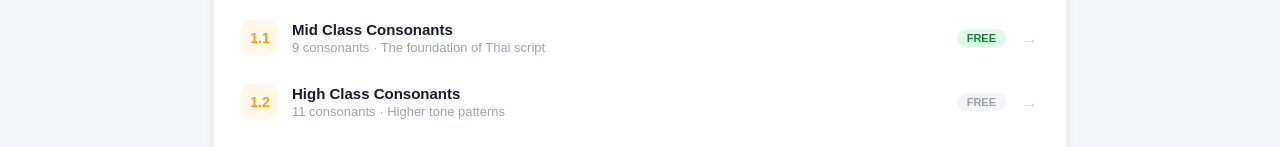
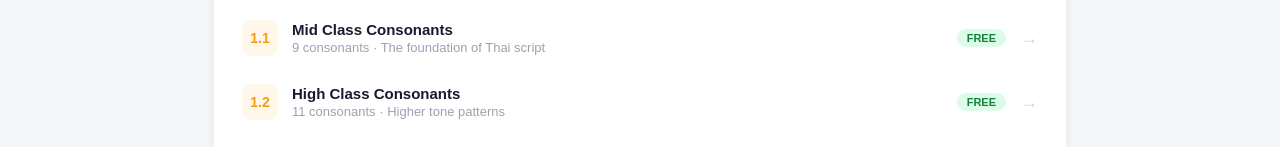
Before and after one commit to Davidjohnray/thailand-jobs, a Next.js app: page /learn-thai/a1 in a window 1280 px wide. Shown: the part 640-787 px from the top of the page. Built offline with nearby package versions, Linux system fonts and the light colour scheme; no server answers; the database is empty.

Commit message:
a1: add A2 subscribe banner at bottom of overview

```diff
--- a/app/learn-thai/a1/page.tsx
+++ b/app/learn-thai/a1/page.tsx
@@ -119,7 +119,7 @@ export default function A1Hub() {
           </Link>
         </div>
 
-        {UNITS.map(unit => (
+                {UNITS.map(unit => (
           <div key={unit.number} style={{ background: 'white', borderRadius: '20px', overflow: 'hidden', boxShadow: '0 2px 12px rgba(0,0,0,0.07)' }}>
             <div style={{ background: `linear-gradient(135deg, ${unit.color}20, ${unit.color}08)`, borderLeft: `5px solid ${unit.color}`, padding: '20px 24px', display: 'flex', gap: '16px', alignItems: 'center', flexWrap: 'wrap' }}>
               <div style={{ background: unit.color, width: '48px', height: '48px', borderRadius: '12px', display: 'flex', alignItems: 'center', justifyContent: 'center', fontSize: '22px', flexShrink: 0 }}>{unit.emoji}</div>
@@ -143,10 +143,7 @@ export default function A1Hub() {
                       <div style={{ color: '#1a1a2e', fontWeight: '700', fontSize: '15px', marginBottom: '2px' }}>{lesson.title}</div>
                       <div style={{ color: '#9ca3af', fontSize: '13px' }}>{lesson.desc}</div>
                     </div>
-                    {lesson.free
-                      ? <span style={{ background: '#dcfce7', color: '#15803d', fontSize: '11px', fontWeight: '800', padding: '3px 10px', borderRadius: '20px', flexShrink: 0 }}>FREE</span>
-                      : <span style={{ background: '#f3f4f6', color: '#9ca3af', fontSize: '11px', fontWeight: '700', padding: '3px 10px', borderRadius: '20px', flexShrink: 0 }}>FREE</span>
-                    }
+                    <span style={{ background: '#dcfce7', color: '#15803d', fontSize: '11px', fontWeight: '800', padding: '3px 10px', borderRadius: '20px', flexShrink: 0 }}>FREE</span>
                     <span style={{ color: '#d1d5db', fontSize: '18px', flexShrink: 0 }}>→</span>
                   </div>
                 </Link>
@@ -154,6 +151,27 @@ export default function A1Hub() {
             </div>
           </div>
         ))}
+
+        {/* A2 BANNER */}
+        <div style={{ background: 'linear-gradient(135deg, #0369a1, #0ea5e9)', borderRadius: '20px', padding: '32px 28px', display: 'flex', alignItems: 'center', gap: '20px', flexWrap: 'wrap' }}>
+          <div style={{ flex: 1 }}>
+            <div style={{ color: 'rgba(255,255,255,0.7)', fontSize: '13px', fontWeight: '700', marginBottom: '6px' }}>🚀 READY FOR MORE?</div>
+            <h3 style={{ color: 'white', fontSize: '22px', fontWeight: '900', margin: '0 0 8px' }}>Continue to A2 — Elementary Thai</h3>
+            <p style={{ color: 'rgba(255,255,255,0.7)', fontSize: '14px', margin: '0 0 8px', lineHeight: '1.6' }}>
+              Real conversations · Food & ordering · Shopping & bargaining · Getting around · Health & body
+            </p>
+            <div style={{ color: 'rgba(255,255,255,0.9)', fontSize: '15px', fontWeight: '800' }}>฿199/month · Cancel anytime</div>
+          </div>
+          <div style={{ display: 'flex', flexDirection: 'column', gap: '10px', flexShrink: 0 }}>
+            <Link href="/learn-thai/subscribe" style={{ background: 'white', color: '#0369a1', padding: '14px 28px', borderRadius: '12px', textDecoration: 'none', fontWeight: '900', fontSize: '15px', textAlign: 'center' }}>
+              Subscribe & Unlock A2 →
+            </Link>
+            <Link href="/learn-thai/subscribe" style={{ background: 'rgba(255,255,255,0.15)', color: 'white', padding: '12px 28px', borderRadius: '12px', textDecoration: 'none', fontWeight: '700', fontSize: '14px', textAlign: 'center', border: '1px solid rgba(255,255,255,0.3)' }}>
+              Already have a code? Enter it here
+            </Link>
+          </div>
+        </div>
+
       </div>
     </main>
   )
```
